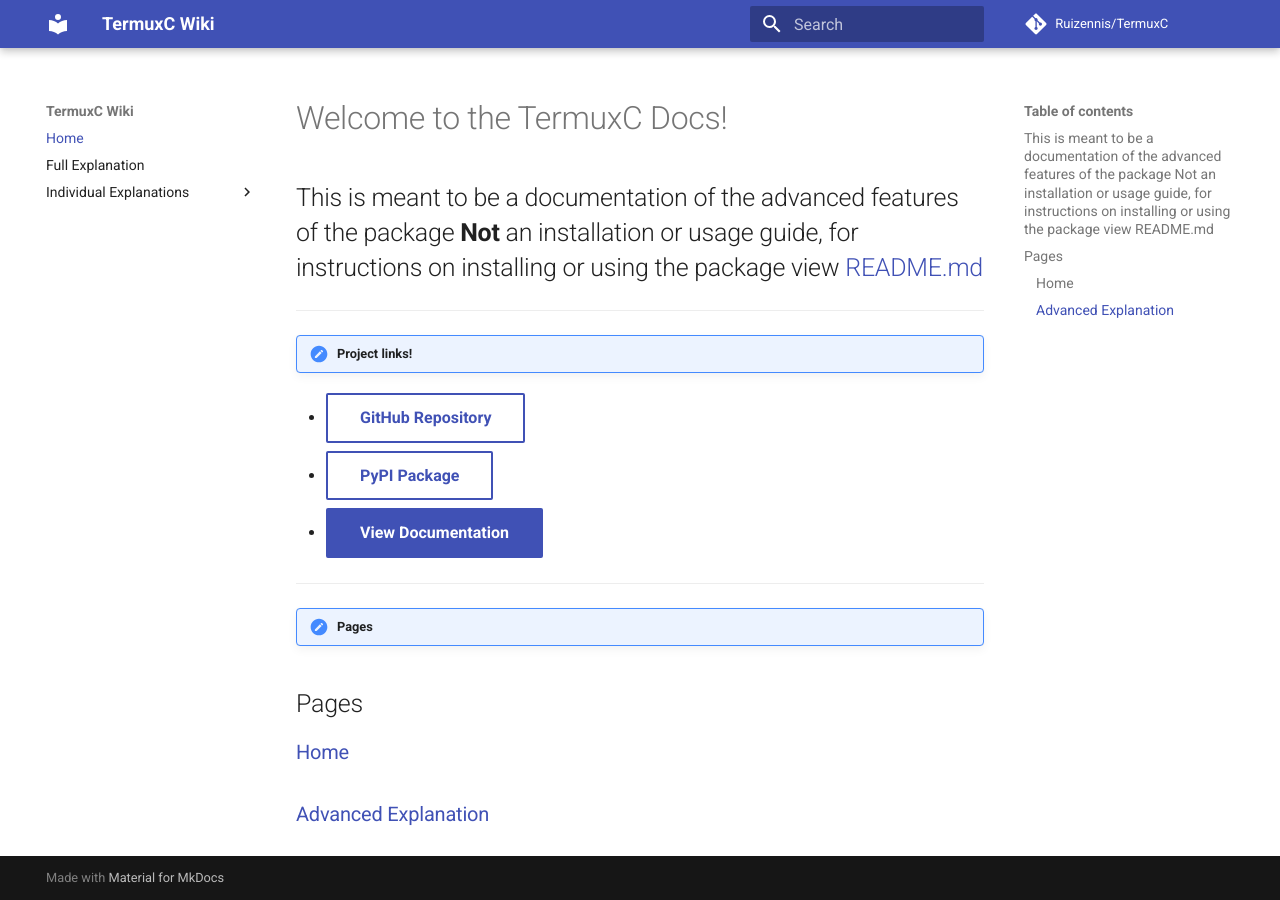
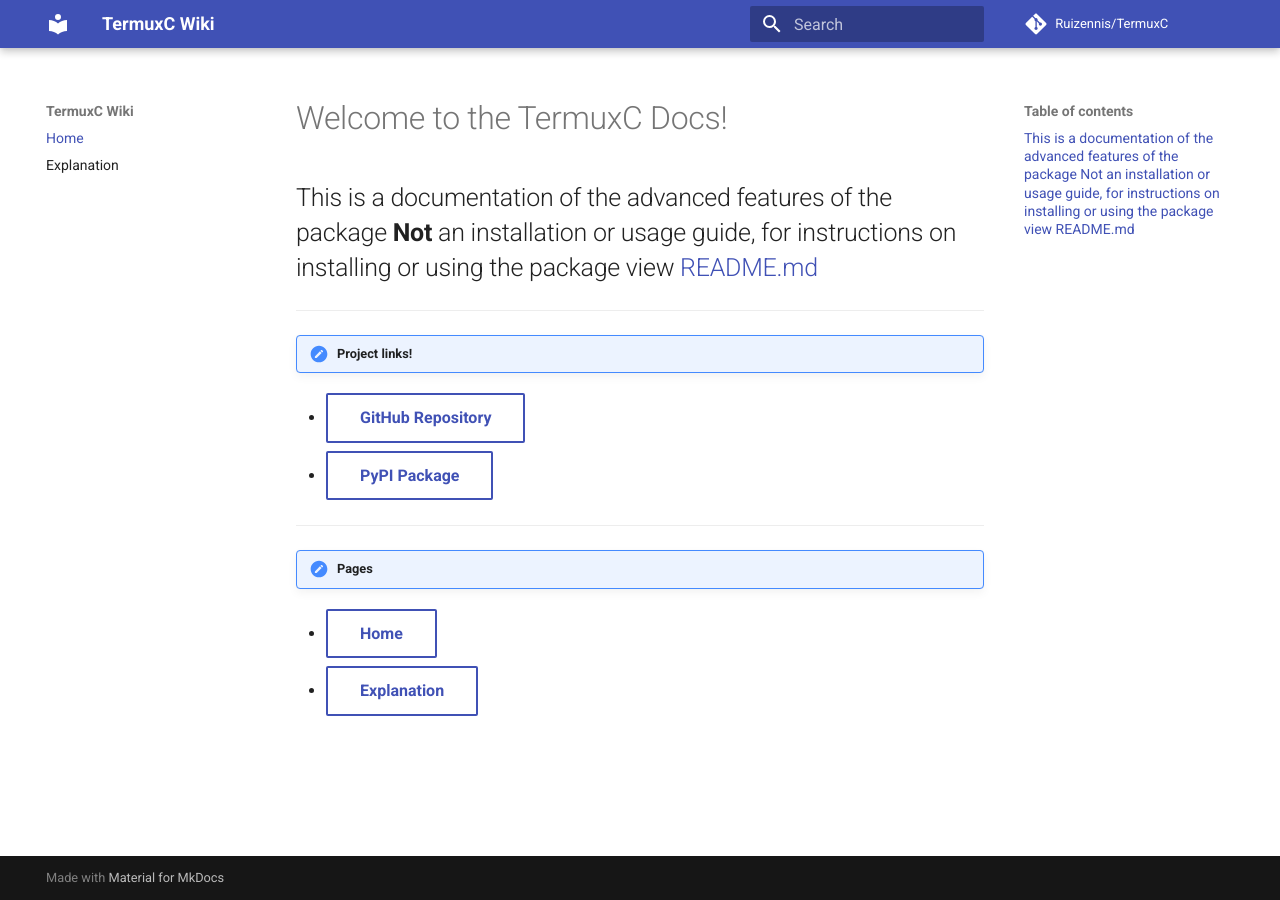
Before and after one commit to Ruizennis/TermuxC, an MkDocs documentation site: the page built from docs/index.md, in a window 1280 px wide. Built offline with MkDocs 1.6.1 and Material for MkDocs 9.7.7, drawn with Linux system fonts in a browser that asks for light colours; comment, search, counter and statistics services are not loaded.

Commit message:
Updated Docs, Added new example to README.md

```diff
--- a/docs/index.md
+++ b/docs/index.md
@@ -1,17 +1,15 @@
 # Welcome to the TermuxC Docs!
-## This is meant to be a documentation of the advanced features of the package **Not** an installation or usage guide, for instructions on installing or using the package view [README.md](https://github.com/Ruizennis/TermuxC/blob/main/README.md)
+## This is a documentation of the advanced features of the package **Not** an installation or usage guide, for instructions on installing or using the package view [README.md](https://github.com/Ruizennis/TermuxC/blob/main/README.md)
 
 ---
 
 !!! Note "Project links!"
 * [GitHub Repository](https://github.com/Ruizennis/TermuxC){ .md-button }
 * [PyPI Package](https://pypi.org/project/TermuxC/){ .md-button }
-* [View Documentation](https://ruizennis.github.io/TermuxC/){ .md-button .md-button--primary }
 
 ---
 
 !!! Note "Pages"
 
-## Pages
-### [Home](index.md)
-### [Advanced Explanation](Advanced_explanation.md)
+* [Home](index.md){ .md-button }
+* [Explanation](Explanation.md){ .md-button }
--- a/mkdocs.yml
+++ b/mkdocs.yml
@@ -1,4 +1,5 @@
 site_name: TermuxC Wiki
+site_url: https://ruizennis.github.io/TermuxC/
 repo_name: Ruizennis/TermuxC
 repo_url: https://github.com/Ruizennis/TermuxC
 edit_uri: edit/main/docs/
@@ -16,14 +17,4 @@
   - attr_list
 nav:
   - Home: index.md
-  - Full Explanation: Full_explanation.md
-  - Individual Explanations:
-    - Imports: Explanation_Imports.md
-    - Configuration: Explanation_Config.md
-    - Tmux Support: Explanation_Tmuxsupport.md
-    - Copy Function: Explanation_Copy.md
-    - Main Function: Explanation_main.md
-    - File Flag: Explanation_fileflag.md
-    - Interactive Flag: Explanation_interactiveflag.md
-    - Help Flag: Explanation_helpflag.md
-    - Version Flag: Explanation_versionflag.md
+  - Explanation: Explanation.md
```
Also changed, not shown: README.md (+5 -0 lines), docs/Explanation.md (renamed from docs/Advanced_explanation.md).
